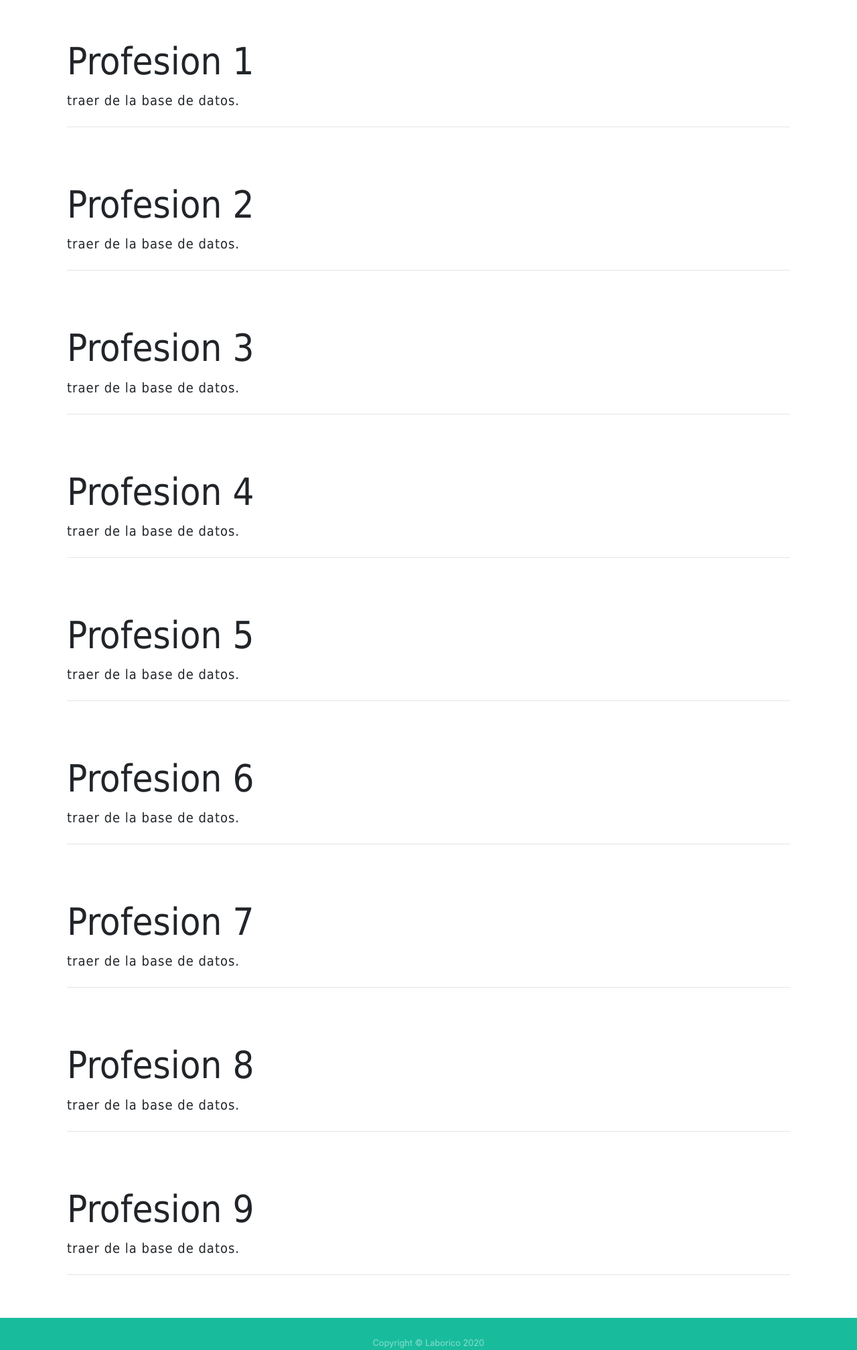
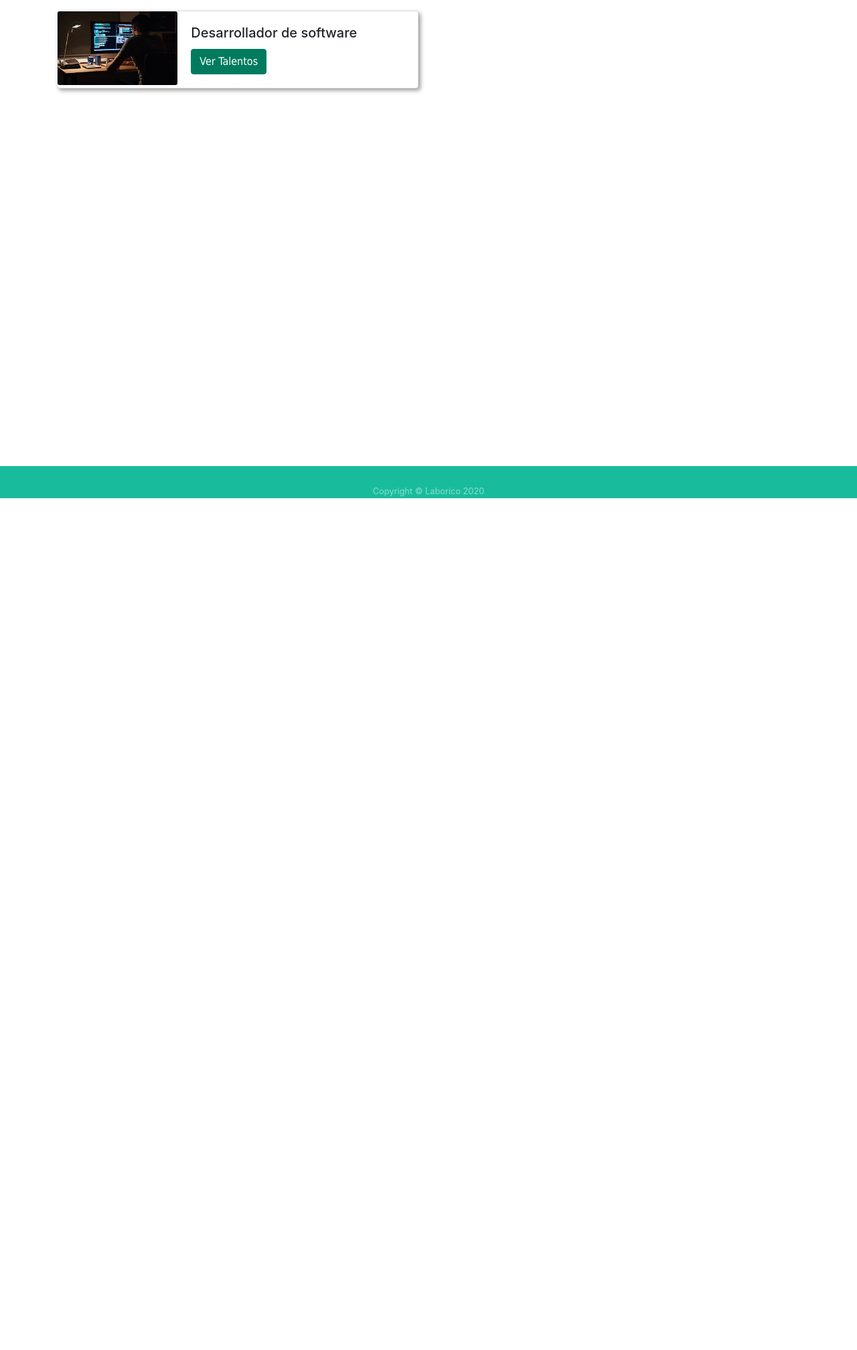
Before and after one commit to Poli-Integracion-Continua/laborico, a PHP site: page /categorias.php in a window 1280 px wide. Shown: the part 56-2072 px from the top of the page at 67% size. After the commit the page ends 800 px from the top, so only its background shows below. Run offline with PHP 8.4, Linux system fonts and the light colour scheme.

Commit message:
Se realiza ajuste en pagina index (Agregar más contenido) - Se realiza ajuste visual y de back en categorias (Profesiones)

```diff
--- a/categorias.php
+++ b/categorias.php
@@ -1,19 +1,29 @@
 <?php
   include 'views/header.php';
+  include 'model/profesiones/profesionesAdmin.php';
+
+  //Arreglo de prosiones
+  $profesiones = getListProfesiones();
 ?>
 
-<?php
-    for ($i=1; $i < 10; $i++) {
-?>
-    <div class="container">
-        <br><br>
-        <div class="container">
-            <h1 class="display-4">Profesion <?php echo $i;?></h1>
-            <p class="lead"> traer de la base de datos.</p>
-            <hr class="my-4">
+<div class="container">
+    <?php foreach($profesiones as $value){ ?>
+    <div class="card mb-3 mt-3 shadow-div" style="max-width: 540px;">
+    <div class="row no-gutters">
+        <div class="col-md-4">
+        <img src="resources/images/<?= $value['imagen'] ?>" class="card-img" alt="...">
+        </div>
+        <div class="col-md-8">
+        <div class="card-body">
+            <h5 class="card-title"><?=$value['profesion']?></h5>
+            <a href="#" class="btn btn-primary">Ver Talentos</a>
+        </div>
         </div>
     </div>
+    </div>
+    <?php } ?>
+</div>
+
 <?php
-    }
   include 'views/footer.php';
 ?>
--- /dev/null
+++ b/model/profesiones/profesionesAdmin.php
@@ -0,0 +1,37 @@
+<?php
+
+
+//Declaramos variables y arreglos globales al archivo
+
+
+/**
+ * Consulta lista de profesiones
+ * @author Andres Verjan
+ */
+function getListProfesiones(){
+    return getProsiones();
+}
+
+/**
+ * Función que devuelve un listado de profesionales
+ * @author Andres Verjan
+ * @return array Arreglo de profesiones
+ */
+function getProsiones(){
+    $arrayProfesiones = array();
+
+    $prof1 = array(
+        'id' => 1,
+        'profesion' => 'Desarrollador de software',
+        'imagen' => 'desarrollador.jpg'
+    );
+    array_push($arrayProfesiones, $prof1);
+
+    //Retornamos la lista
+    return $arrayProfesiones;
+}
+
+
+
+
+?>
--- a/resources/styles.css
+++ b/resources/styles.css
@@ -243,6 +243,11 @@ p {
 }
 
 .btn-bgstroke:hover {
-  background-color: white;
+  background-color: grey;
   color: #33cccc;
 }
+
+/*Sombra div profesiones*/
+.shadow-div {
+  box-shadow: 3px 3px 6px #999;
+}
```
Also changed, not shown: index.php (+38 -1 lines), resources/images/card-extend.jpg (added), resources/images/desarrollador.jpg (added).
